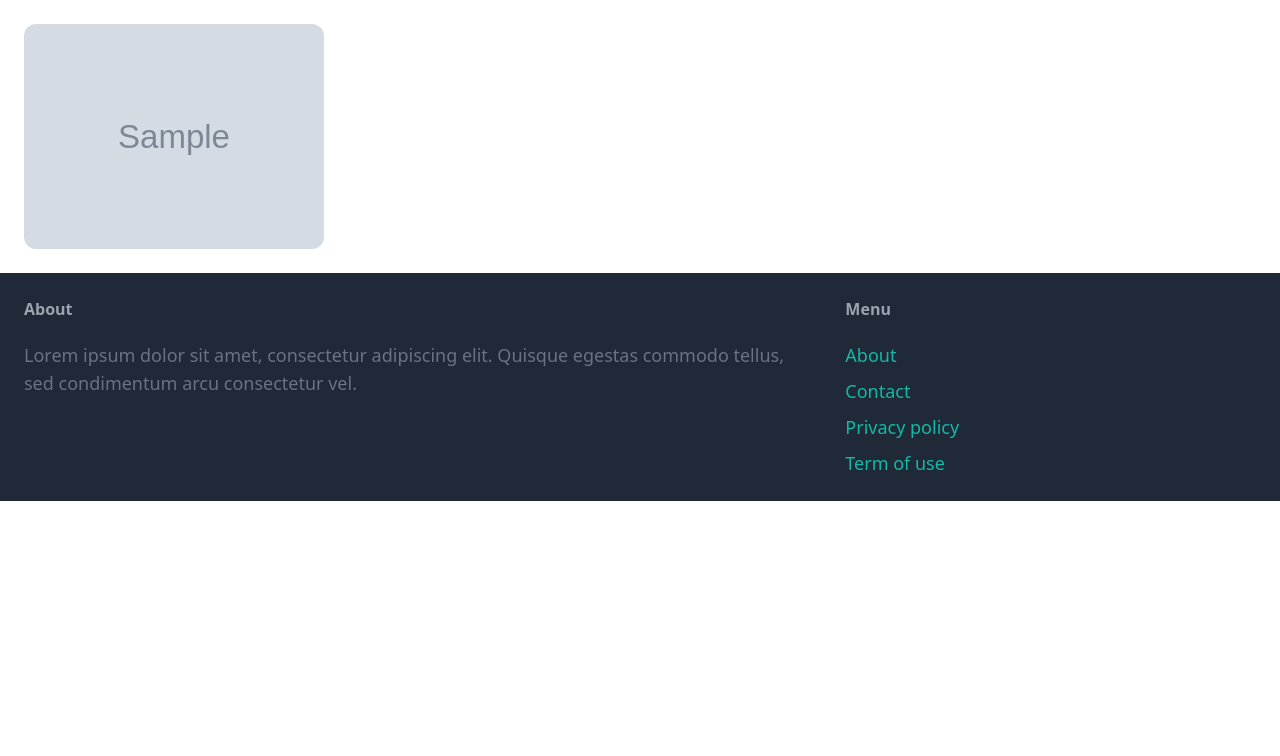
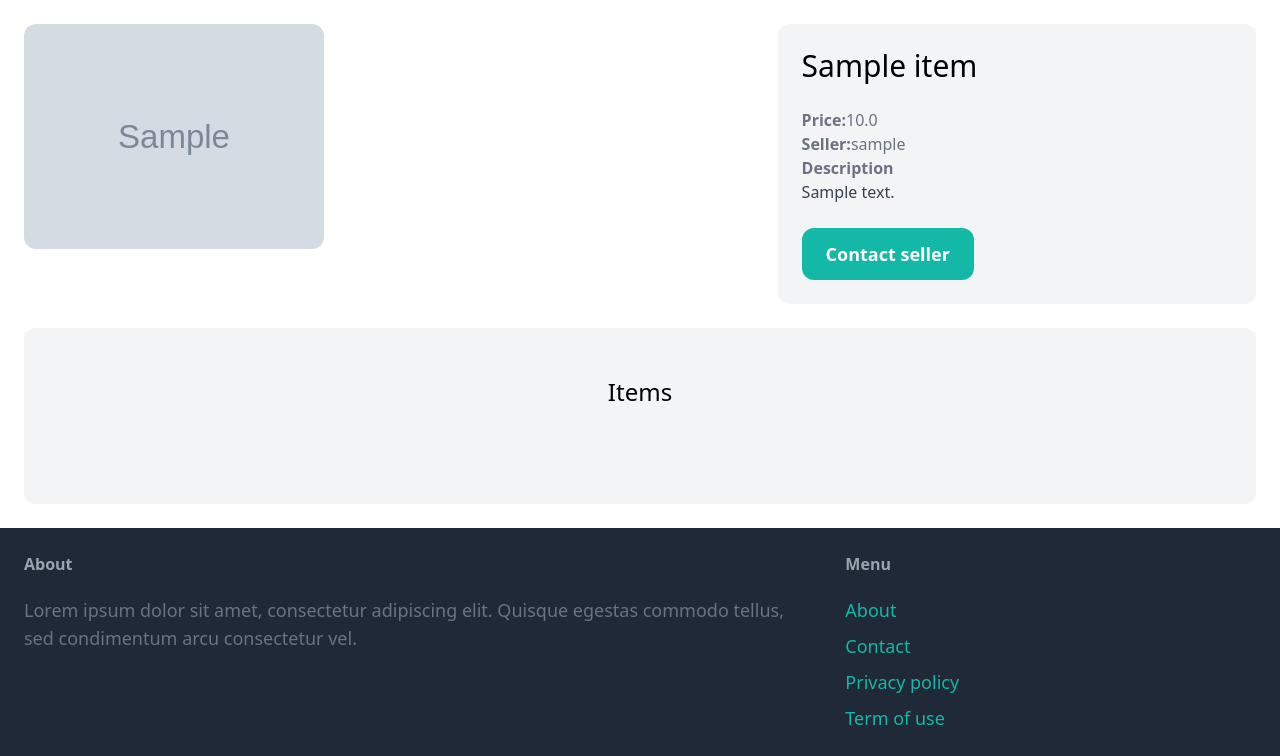
Before and after one commit to ahnanne/django-practice, a Django app: page /items/1/ in a window 1280 px wide. Shown: the part 101-857 px from the top of the page. Before the commit the page ends 602 px from the top, so only its background shows below. Run offline with Django 4.2, Linux system fonts and the light colour scheme; tables that the repository leaves empty hold one stand-in row (values such as "Sample post"); grey boxes marked "Sample" are stand-in pictures; some libraries are stand-ins or nearby versions.

Commit message:
[feat] complete detail page

```diff
--- a/market/core/templates/core/index.html
+++ b/market/core/templates/core/index.html
@@ -16,7 +16,7 @@
                    height="200"
                    width="300" />
             </div>
-            <div class="p-6 bg-white rounded-b-xl">
+            <div class="p-6 rounded-b-xl">
               <h2 class="text-2xl">{{ item.title }}</h2>
               <p class="text-gray-500">Price: {{ item.price }}</p>
             </div>
--- a/market/item/templates/item/detail.html
+++ b/market/item/templates/item/detail.html
@@ -11,5 +11,47 @@
            width="300"
            alt="" />
     </div>
+    <div class="col-span-2 p-6 bg-gray-100 rounded-xl">
+      <h1 class="mb-6 text-3xl">{{ item.name }}</h1>
+      <p class="text-gray-500">
+        <strong>Price:</strong>{{ item.price }}
+      </p>
+      <p class="text-gray-500">
+        <strong>Seller:</strong>{{ item.created_by }}
+      </p>
+      {% if item.description %}
+        <p class="text-gray-700">
+          <strong class="text-gray-500">Description</strong>
+          <br>
+          {{ item.description }}
+        </p>
+      {% endif %}
+      <a href="#"
+         class="inline-block mt-6 px-6 py-3 text-lg font-semibold bg-teal-500 text-white rounded-xl hover:bg-teal-700">
+        Contact seller
+      </a>
+    </div>
+  </div>
+  <div class="mt-6 px-6 py-12 bg-gray-100 rounded-xl">
+    <h2 class="mb-12 text-2xl text-center">Items</h2>
+    <div class="grid grid-cols-3 gap-3">
+      {% for item in related_items %}
+        <div>
+          <a href="{% url 'item:detail' item.id %}">
+            <div>
+              <img src="{{ item.image.url }}"
+                   class="rounded-t-xl"
+                   alt=""
+                   height="auto"
+                   width="200" />
+            </div>
+            <div class="p-6 rounded-b-xl">
+              <h2 class="text-2xl">{{ item.title }}</h2>
+              <p class="text-gray-500">Price: {{ item.price }}</p>
+            </div>
+          </a>
+        </div>
+      {% endfor %}
+    </div>
   </div>
 {% endblock content %}
--- a/market/item/views.py
+++ b/market/item/views.py
@@ -5,7 +5,9 @@ from .models import Item
 # Create your views here.
 def detail(request, pk):
     item = get_object_or_404(Item, pk=pk)
+    related_items = Item.objects.filter(category=item.category, is_sold=False).exclude(pk=pk)[0:3]
 
     return render(request, 'item/detail.html', {
-      'item': item
+      'item': item,
+      'related_items': related_items
     })
```
